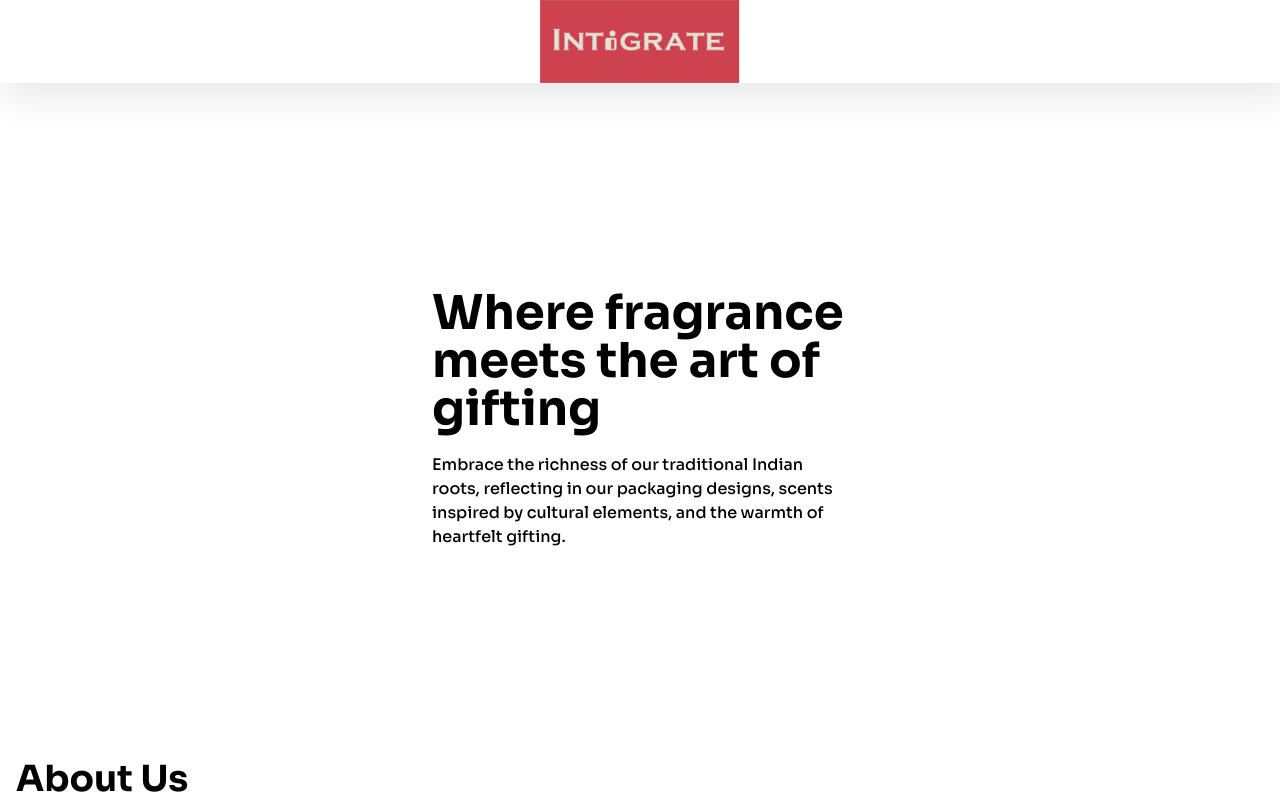
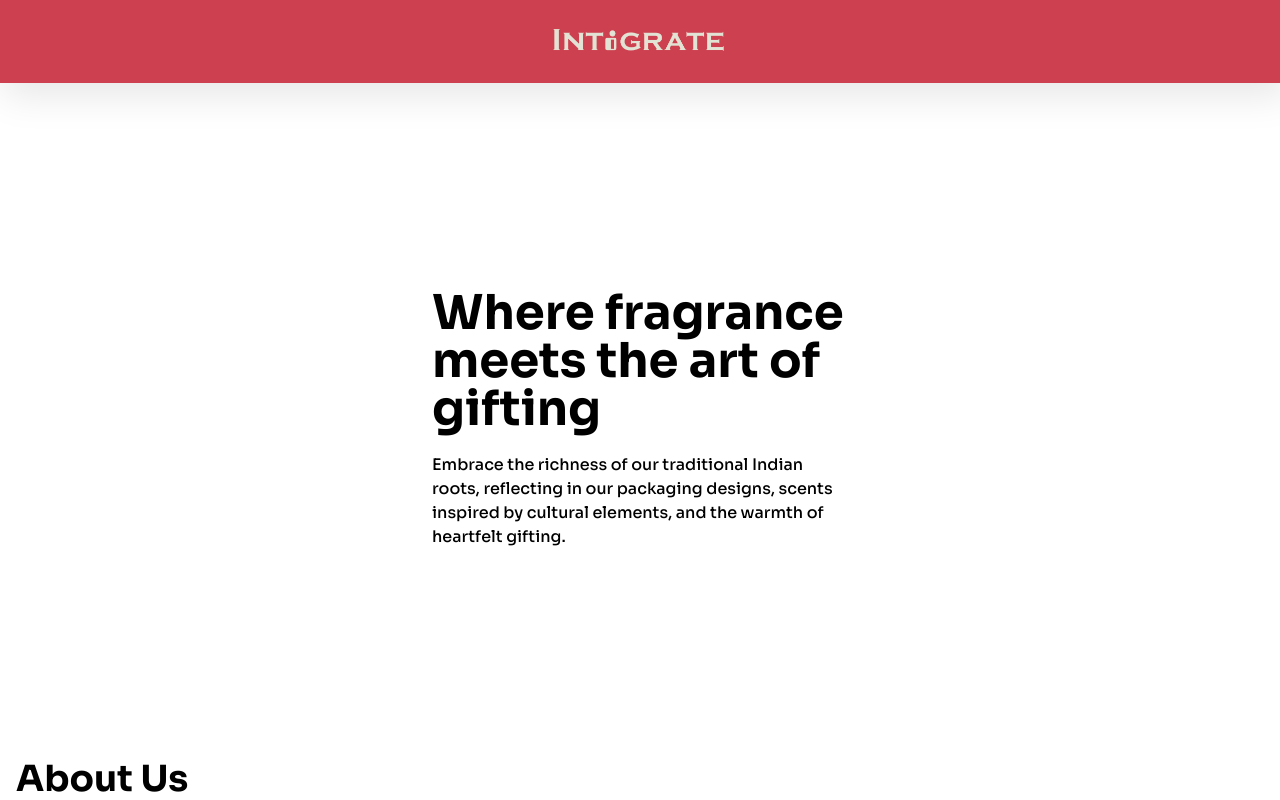
Before and after one commit to riyavishwakarma13/integrate-website, a Next.js app: page / in a window 1280 px wide. Shown: the top 800 px of the page. Built offline with nearby package versions, Linux system fonts and the light colour scheme.

Commit message:
components => navbar

```diff
--- a/src/components/Navbar.tsx
+++ b/src/components/Navbar.tsx
@@ -3,7 +3,7 @@
 
 const Navbar = () => {
   return (
-    <nav className="sticky top-0 z-50 bg-white shadow-less">
+    <nav className="sticky top-0 z-50 bg-primary shadow-less">
       <div className="flex items-center justify-center">
         <Image src={"/assets/logo.webp"} height={100} width={200} alt="" />
       </div>
```
Also changed, not shown: public/assets/logo.webp.
